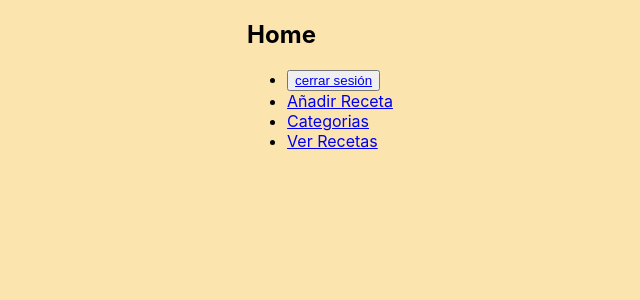
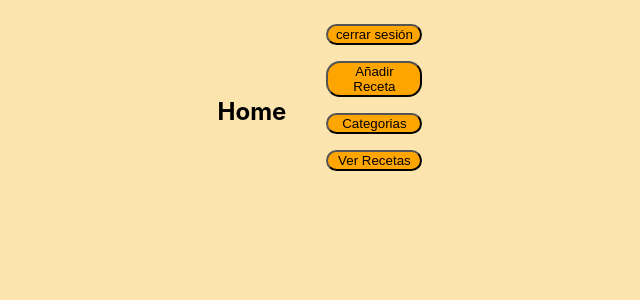
Before and after one commit to 1Yasmin/Proyecto-web-frontend, a React (Create React App) app in the folder recetario/: page /start in a window 1280 px wide. Shown: the top 300 px of the page, without its empty margins (320-960 px from the left). Built offline with nearby package versions, Linux system fonts and the light colour scheme.

Commit message:
css y persist

```diff
--- a/recetario/package.json
+++ b/recetario/package.json
@@ -14,6 +14,8 @@
     "react-scripts": "2.0.5",
     "redux": "^4.0.1",
     "redux-form": "^7.4.2",
+    "redux-persist": "^5.10.0",
+    "redux-persist-transform-filter": "^0.0.18",
     "redux-saga": "^0.16.2",
     "redux-thunk": "^2.3.0",
     "uuid-v4": "^0.1.0"
--- a/recetario/src/components/LoginForm/styles.css
+++ b/recetario/src/components/LoginForm/styles.css
@@ -4,7 +4,7 @@
   cursor: pointer;
   border-radius: 14px;
   margin-top: 0.5rem;
-  margin-bottom: 0.5rem;
+  margin-bottom: 0.2rem;
   box-shadow: 10px, 10px;
   width: 5rem;
 }
--- a/recetario/src/components/UserForm/index.jsx
+++ b/recetario/src/components/UserForm/index.jsx
@@ -5,6 +5,7 @@ import { connect } from 'react-redux';
 import { Field, reduxForm, reset} from 'redux-form';
 
 import * as actions from '../../actions/actionsCreators';
+import '../LoginForm/styles.css';
 
 const renderInput = ({ input, meta, ...props }) => (
   <div className="my-input">
@@ -51,7 +52,7 @@ const UserForm = ({ handleSubmit }) => (
       placeholder="Password:"
       component={renderInput}
     />
-    <button type="submit">
+    <button type="submit" className="loginBtn">
       Agregar!
     </button>
   </form>
--- a/recetario/src/configstore/store.js
+++ b/recetario/src/configstore/store.js
@@ -14,4 +14,5 @@ const store = createStore(Rootreducer,compose(applyMiddleware(sagaMiddleware), w
 
 sagaMiddleware.run(Saga);
 
+
 export default store;
--- a/recetario/src/index.js
+++ b/recetario/src/index.js
@@ -6,8 +6,8 @@ import App from './App';
 //import { createStore } from 'redux';
 import { BrowserRouter } from 'react-router-dom';
 import { Provider } from 'react-redux';
+import { PersistGate } from 'redux-persist/integration/react';
 import store from './configstore/store';
-
 
 
 
@@ -15,6 +15,7 @@ import store from './configstore/store';
 
 const app =
   <Provider store={store}>
+
     <BrowserRouter>
       <App />
     </BrowserRouter>
--- a/recetario/src/pages/loginpagestyles.css
+++ b/recetario/src/pages/loginpagestyles.css
@@ -7,8 +7,47 @@
   margin-bottom: 0.5rem;
   box-shadow: 10px, 10px;
   width: 6rem;
+
+
 }
 
 .btnCount:hover {
     box-shadow: 0 4px 4px 0 rgba(0,0,0,0.24),0 4px 4px 0 rgba(0,0,0,0.19);
 }
+
+.myList {
+  list-style-type: none;
+  margin: 0;
+  padding: 0;
+
+}
+
+.myUnderline {
+  text-decoration: none;
+  color: black;
+}
+
+.btnStart {
+  background-color:#FFA500;
+  color: white;
+  cursor: pointer;
+  border-radius: 14px;
+  margin-top: 0.5rem;
+  margin-bottom: 0.5rem;
+  box-shadow: 10px, 10px;
+  width: 6rem;
+
+}
+
+.body {
+  display: flex;
+  align-items: center;
+  justify-content: center;
+
+}
+
+.homeTxt {
+  display:block;
+  height: 2px;
+  padding: 0;
+}
--- a/recetario/src/pages/signuppage.js
+++ b/recetario/src/pages/signuppage.js
@@ -3,12 +3,13 @@ import React from 'react';
 
 //imports de archivos del proyecto
 import UserApp from '../components/UserApp';
+import '../components/LoginForm/styles.css';
 
 export default function Signinpage(props){
   return <div>
       <UserApp />
       <form action="http://localhost:3000/">
-        <input type="submit" value="Regresar" />
+        <input type="submit" value="Regresar" className="loginBtn" />
       </form>
     </div>
 }
--- a/recetario/src/pages/startpage.js
+++ b/recetario/src/pages/startpage.js
@@ -1,29 +1,39 @@
 import React from 'react';
 
 import {NavLink} from 'react-router-dom';
-const Navigation = (props)=> <nav>
+import './loginpagestyles.css';
+
+const Navigation = (props)=>
+
+  <nav>
       <ul>
-        <li>
-          <button>
-            <NavLink to='/'>cerrar sesión</NavLink>
+        <li className="myList">
+          <button className="btnCount">
+            <NavLink to='/' className="myUnderline">cerrar sesión</NavLink>
           </button>
         </li>
-        <li>
-          <NavLink to='/recetas'>Añadir Receta</NavLink>
+        <li className="myList">
+          <button className="btnCount">
+            <NavLink to='/recetas' className="myUnderline">Añadir Receta</NavLink>
+          </button>
         </li>
-        <li>
-          <NavLink to='/categorias'>Categorias</NavLink>
+        <li className="myList">
+          <button className="btnCount">
+          <NavLink to='/categorias' className="myUnderline">Categorias</NavLink>
+          </button>
         </li>
-        <li>
-          <NavLink to='/todos'>Ver Recetas</NavLink>
+        <li className="myList">
+          <button className="btnCount">
+          <NavLink to='/todos' className="myUnderline">Ver Recetas</NavLink>
+          </button>
         </li>
       </ul>
-      </nav>
+  </nav>
 
 
 export default function Startpage(props){
-  return <div>
-    <h2>Home</h2>
+  return <div className="body">
+    <h2 className="homeTxt">Home</h2>
       <Navigation />
     </div>
 }
--- a/recetario/src/reducers/index.js
+++ b/recetario/src/reducers/index.js
@@ -1,8 +1,12 @@
 import { combineReducers } from 'redux';
 import { reducer as formReducer } from 'redux-form';
 import { routerReducer } from 'react-router-redux';
+import { persistCombineReducers } from 'redux-persist';
+
 import users, * as fromUsers from './users';
 import recipes, * as fromRecipes from './recipes';
+
+
 
 const Rootreducer = combineReducers({
   users,
--- a/recetario/src/reducers/users.js
+++ b/recetario/src/reducers/users.js
@@ -25,6 +25,14 @@ const byId = (state = {}, action) => {
         isConfirmed: true,
       };
       return newState;
+    }
+    case types.LOGIN_SUCCEED: {
+      return {
+        ...state,
+        [action.payload.id]: {
+          ...action.payload,
+        },
+      }
     }
     default:
       return state;
--- a/recetario/src/sagas/users.js
+++ b/recetario/src/sagas/users.js
@@ -2,7 +2,7 @@ import { call, put } from 'redux-saga/effects'
 import { delay } from 'redux-saga';
 import {startSubmit, stopSubmit, reset} from 'redux-form';
 import * as actions from '../actions/actionsCreators';
-
+import { Redirect } from "react-router-dom";
 
 const API_URL = 'http://localhost:8000/api/v1';
 
```
Also changed, not shown: 1 other file (tests, documents, lock files or other folders).
